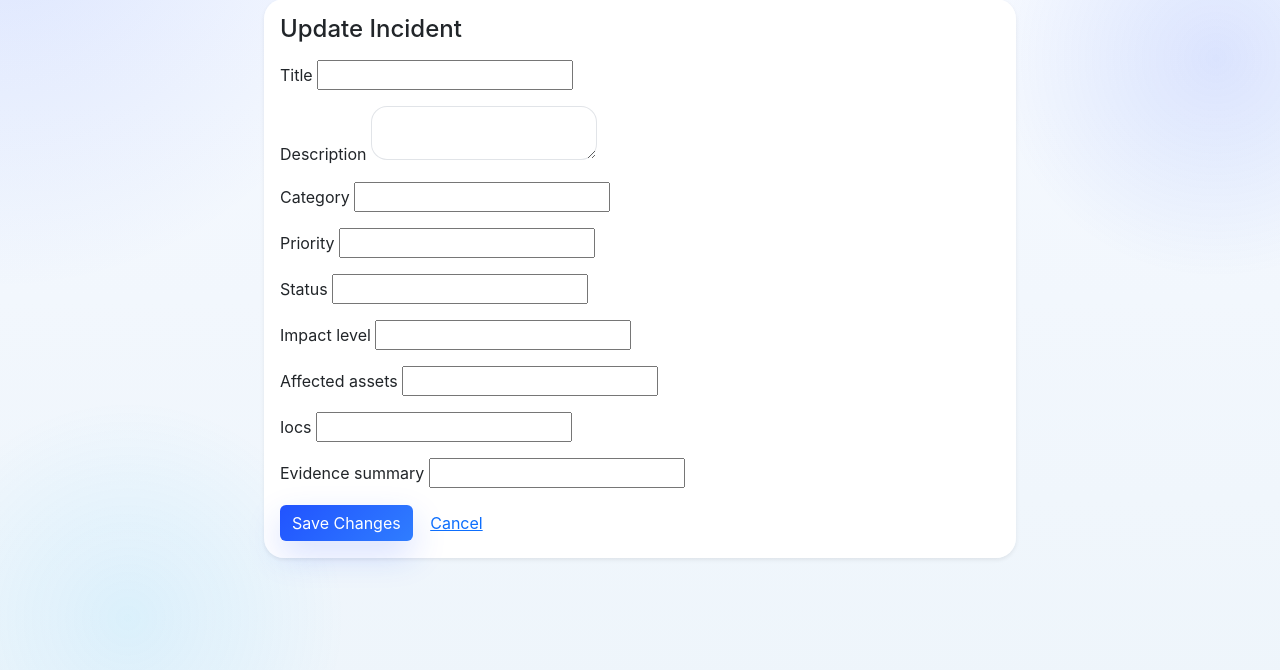
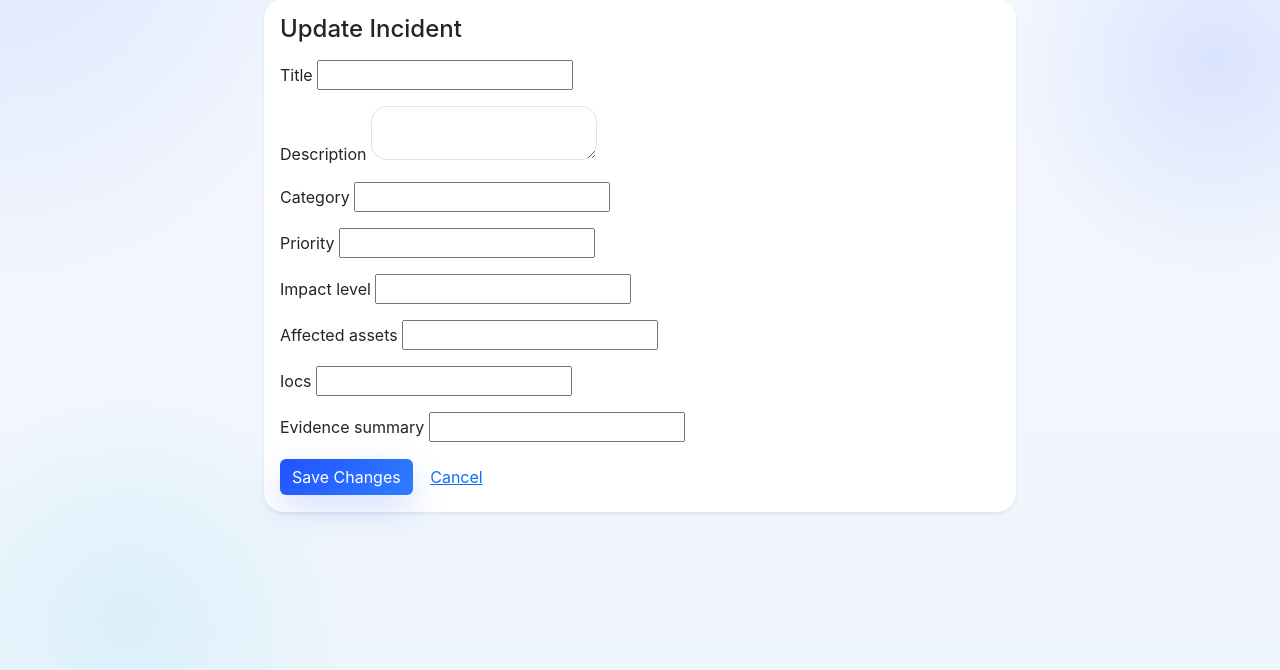
Before and after one commit to JeremiAtienza/IT-Helpdesk-Security-Incident-Tracker, a Django app: template templates/filemanager/ticket_form.html in a window 1280 px wide. Shown: the part 102-772 px from the top of the page. Run offline with Django 5.2, Linux system fonts and the light colour scheme; the template is opened without the code that fills it: most values are stand-ins (such as "Sample title", 1, 10 or a date in 2020); form fields are guessed from the names that the template uses.

Commit message:
Fix: Remove status field from IncidentTicketForm to ensure new tickets appear on dashboard
- Users can no longer manually select ticket status when creating incidents
- New tickets now default to DETECTION status (model default)
- Admin dashboard filters for DETECTION and CONTAINMENT statuses
- All new user-created tickets will now appear on admin dashboard immediately
- Removed unused status field from ticket_form.html template

```diff
--- a/filemanager/forms.py
+++ b/filemanager/forms.py
@@ -23,13 +23,12 @@ class IncidentTicketForm(forms.ModelForm):
 
     class Meta:
         model = IncidentTicket
-        fields = ['title', 'description', 'category', 'priority', 'status', 'impact_level', 'affected_assets', 'iocs', 'evidence_summary']
+        fields = ['title', 'description', 'category', 'priority', 'impact_level', 'affected_assets', 'iocs', 'evidence_summary']
         widgets = {
             'title': forms.TextInput(attrs={'class': 'form-control', 'placeholder': 'Incident summary'}),
             'description': forms.Textarea(attrs={'class': 'form-control', 'rows': 5, 'placeholder': 'Describe the issue or security incident'}),
             'category': forms.Select(attrs={'class': 'form-select', 'style': 'appearance: auto; background-color: #ffffff; color: #112d4e;'}),
             'priority': forms.Select(attrs={'class': 'form-select'}),
-            'status': forms.Select(attrs={'class': 'form-select'}),
             'impact_level': forms.Select(attrs={'class': 'form-select'}),
             'affected_assets': forms.Textarea(attrs={'class': 'form-control', 'rows': 2, 'placeholder': 'List affected hosts/IPs/services (JSON or comma-separated)'}),
             'iocs': forms.Textarea(attrs={'class': 'form-control', 'rows': 2, 'placeholder': 'Indicators of compromise (hashes, domains, IPs)'}),
--- a/templates/filemanager/ticket_form.html
+++ b/templates/filemanager/ticket_form.html
@@ -41,15 +41,7 @@
                         <div class="text-danger small">{{ form.priority.errors }}</div>
                         {% endif %}
                     </div>
-                    <div class="mb-3">
-                        {% if form.status %}
-                        {{ form.status.label_tag }}
-                        {{ form.status }}
-                        {% if form.status.errors %}
-                        <div class="text-danger small">{{ form.status.errors }}</div>
-                        {% endif %}
-                        {% endif %}
-                    </div>
+
                     <div class="mb-3">
                         {% if form.impact_level %}
                         {{ form.impact_level.label_tag }}
```
Also changed, not shown: db.sqlite3, 1 other file.
